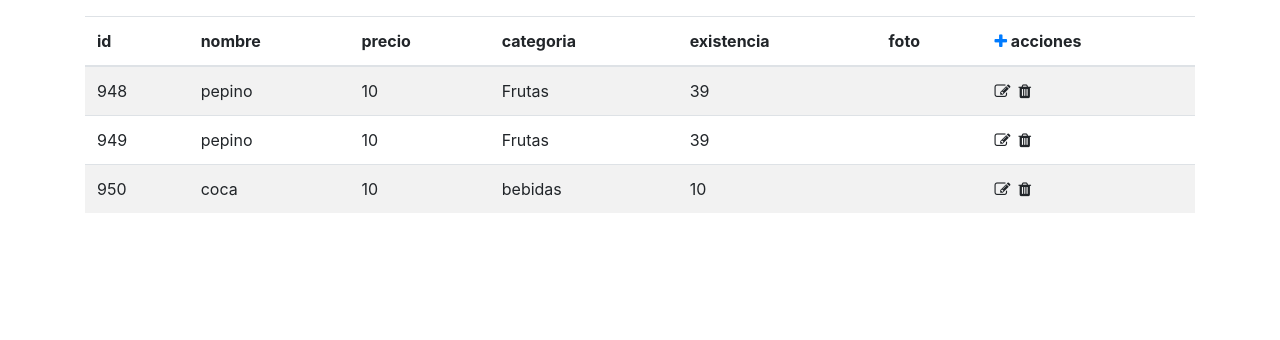
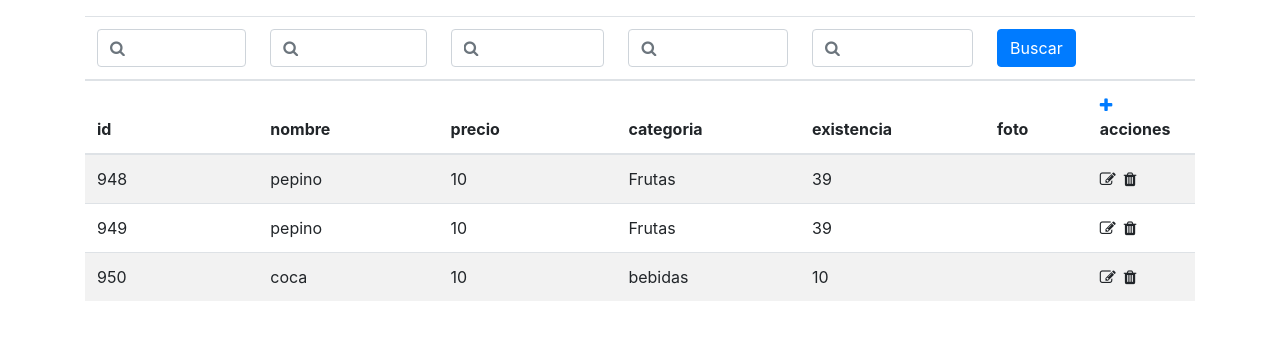
Before and after one commit to programadornovato/php, a PHP site: page /PDO.php in a window 1280 px wide. Shown: the top 340 px of the page. Run offline with PHP 8.4, Linux system fonts and the light colour scheme; data comes from the database, SQL or seed files in the repository.

Commit message:
Curso de PHP🐘 y MySql🐬 [73.-Búsqueda🔍 de registros con PDO y búsqueda de vulnerabilidades]
Video:
https://youtu.be/uOcmiFu4-gs

```diff
--- a/PDO.php
+++ b/PDO.php
@@ -10,6 +10,11 @@
     <!-- Bootstrap CSS -->
     <link rel="stylesheet" href="https://stackpath.bootstrapcdn.com/bootstrap/4.3.1/css/bootstrap.min.css" integrity="sha384-ggOyR0iXCbMQv3Xipma34MD+dH/1fQ784/j6cY/iJTQUOhcWr7x9JvoRxT2MZw1T" crossorigin="anonymous">
     <link href="https://stackpath.bootstrapcdn.com/font-awesome/4.7.0/css/font-awesome.min.css" rel="stylesheet" integrity="sha384-wvfXpqpZZVQGK6TAh5PVlGOfQNHSoD2xbE+QkPxCAFlNEevoEH3Sl0sibVcOQVnN" crossorigin="anonymous">
+    <style>
+        input.form-control {
+            font-family: FontAwesome;
+        }
+    </style>
 </head>
 
 <body>
@@ -19,9 +24,19 @@
     ?>
     <div class="container mt-3">
         <div class="row">
+            <form>
                 <div class="col-12">
                     <table class="table table-striped">
                         <thead>
+                            <tr>
+                                <th><input type="text" name="id" class="form-control" value="<?php echo $_REQUEST['id'] ?? ''; ?>" placeholder="&#xf002;"></th>
+                                <th><input type="text" name="nombre" class="form-control" value="<?php echo $_REQUEST['nombre'] ?? ''; ?>" placeholder="&#xf002;"></th>
+                                <th><input type="text" name="precio" class="form-control" value="<?php echo $_REQUEST['precio'] ?? ''; ?>" placeholder="&#xf002;"></th>
+                                <th><input type="text" name="categoria" class="form-control" value="<?php echo $_REQUEST['categoria'] ?? ''; ?>" placeholder="&#xf002;"></th>
+                                <th><input type="text" name="existencia" class="form-control" value="<?php echo $_REQUEST['existencia'] ?? ''; ?>" placeholder="&#xf002;"></th>
+                                <th><button type="submit" class="btn btn-primary">Buscar</button></th>
+                                <th></th>
+                            </tr>
                             <tr>
                                 <th>id</th>
                                 <th>nombre</th>
@@ -34,7 +49,7 @@
                         </thead>
                         <tbody>
                             <?php
-                        $resultado = $sqlite->leer();
+                            $resultado = $sqlite->leer($_REQUEST);
                             foreach ($resultado as $key => $value) {
                             ?>
                                 <tr>
@@ -53,6 +68,7 @@
                         </tbody>
                     </table>
                 </div>
+            </form>
         </div>
     </div>
     <!-- Optional JavaScript -->
--- a/sqlite.php
+++ b/sqlite.php
@@ -46,9 +46,26 @@
                 return true;
             }
         }
-        public function leer(){
+        public function leer($buscar=array()){
+            $where=" where 1=1 ";
+            if(empty($buscar['id'])==false){
+                $where=$where." and id='".$buscar['id']."' ";
+            }
+            if(empty($buscar['nombre'])==false){
+                $where=$where." and nombre='".$buscar['nombre']."' ";
+            }
+            if(empty($buscar['precio'])==false){
+                $where=$where." and precio='".$buscar['precio']."' ";
+            }
+            if(empty($buscar['categoria'])==false){
+                $where=$where." and categoria='".$buscar['categoria']."' ";
+            }
+            if(empty($buscar['existencia'])==false){
+                $where=$where." and existencia='".$buscar['existencia']."' ";
+            }
             $query="SELECT id, nombre, precio, categoria, existencia, foto
-            FROM productos;";
+            FROM productos
+            $where ;";
             $sentencia=self::$db->query($query);
             $sentencia->execute();
             $resultado=$sentencia->fetchAll();
```
Lines whose indentation alone changed are shown as unchanged.
